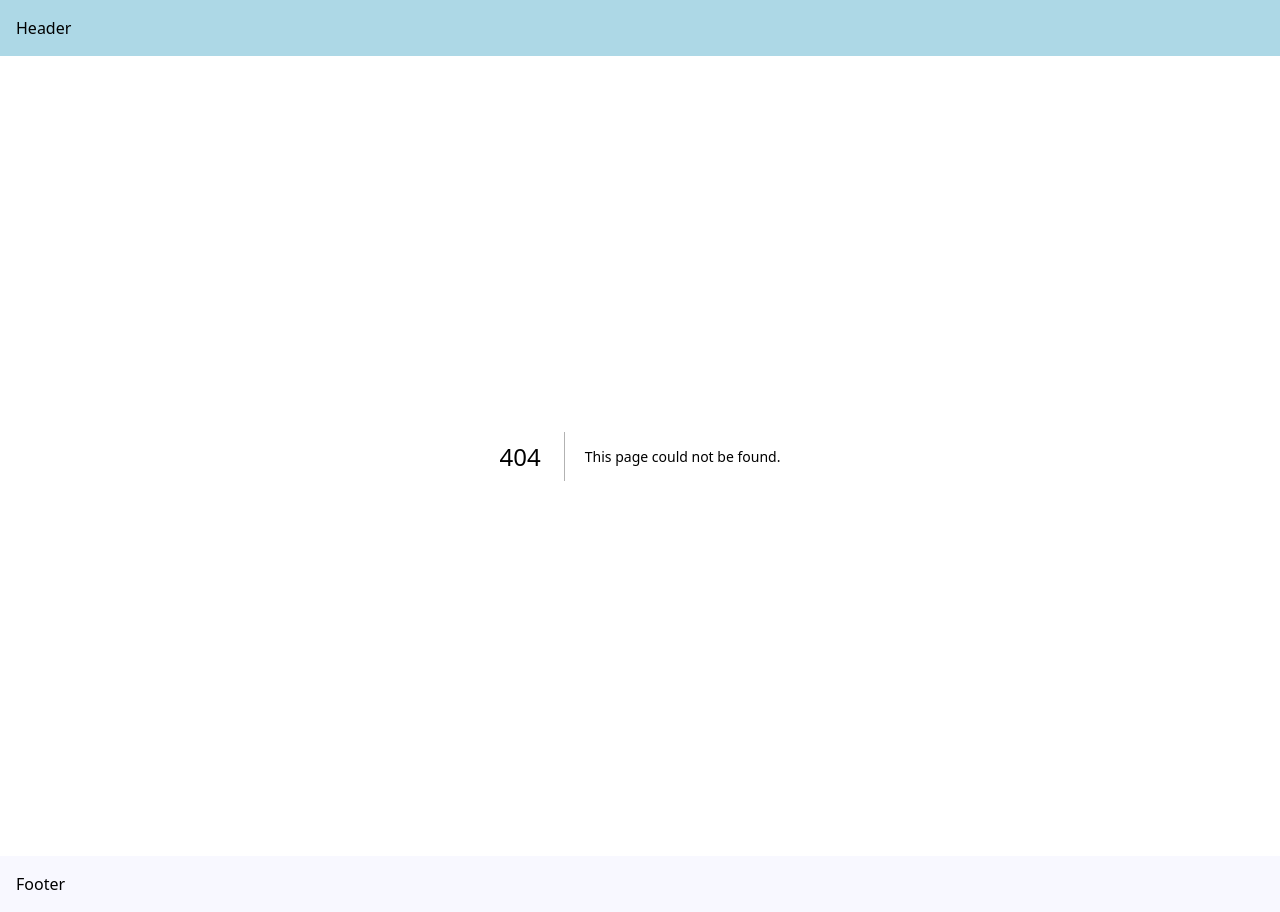
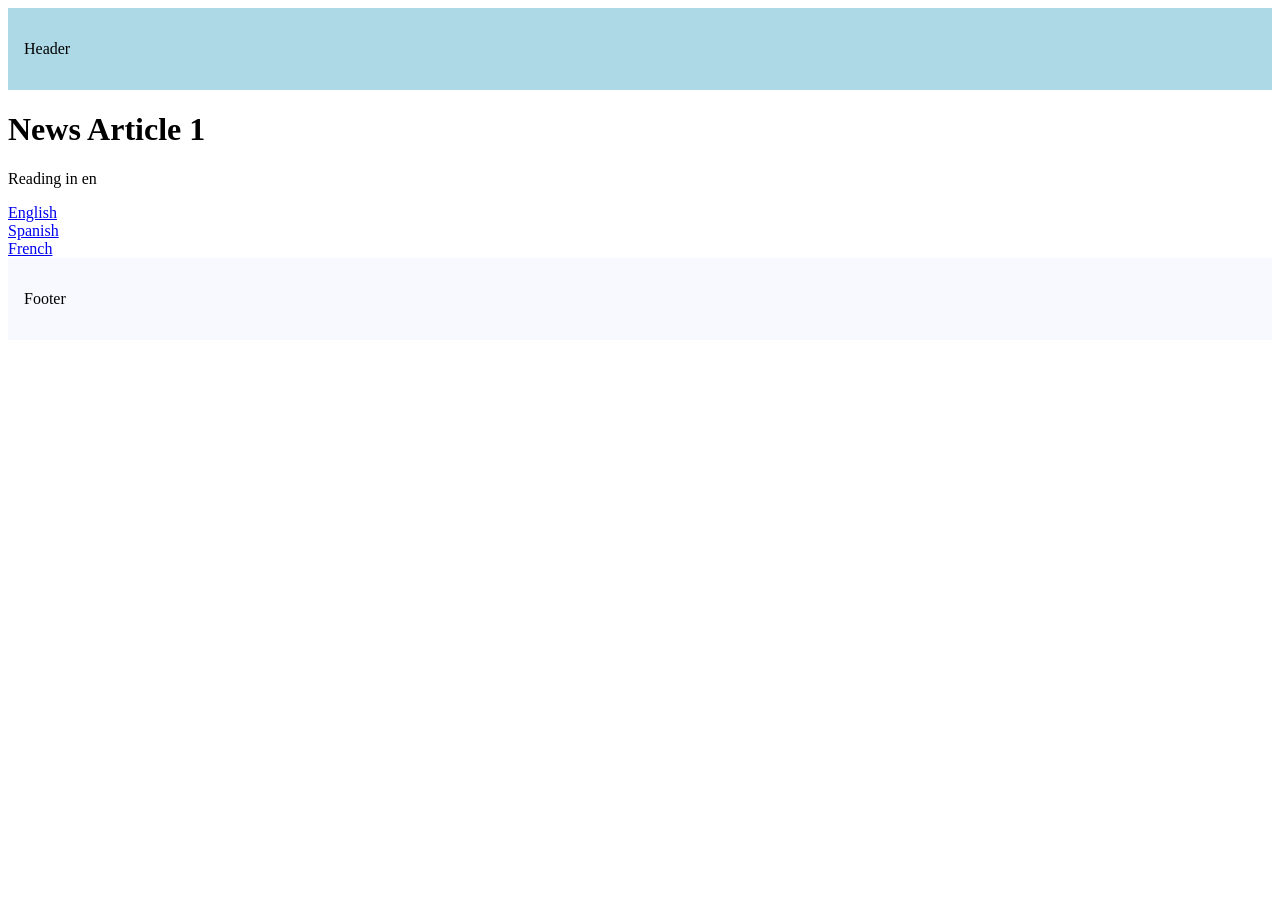
Before and after one commit to CloudFoundry276/nextjs-tutorials, a Next.js app in the folder routing-demo/: page /articles/1 in a window 1280 px wide. Before the commit this address had no page. After the commit the page ends 800 px from the top, so only its background shows below. Built offline with nearby package versions, Linux system fonts and the light colour scheme.

Commit message:
implement params & search params

```diff
--- a/routing-demo/src/app/(auth)/layout.tsx
+++ b/routing-demo/src/app/(auth)/layout.tsx
@@ -2,6 +2,7 @@
 
 import Link from "next/link";
 import { usePathname } from "next/navigation";
+import "./styles.css"
 
 const navLinks = [
     { name: "Register", href: "/register" },
@@ -18,7 +19,7 @@
                 const isActive = pathname === link.href || (pathname.startsWith(link.href) && link.href !== "/")
                 return (
                     <Link
-                        className={isActive ? "text-bold mr-4" : "text-blue-500 mr-4"}
+                        className={isActive ? "font-bold mr-4" : "text-blue-500 mr-4"}
                         href={link.href}
                         key={link.name}
                         style={{ marginRight: "10px" }}>
--- /dev/null
+++ b/routing-demo/src/app/articles/[articleId]/page.tsx
@@ -0,0 +1,23 @@
+"use client";
+import Link from "next/link";
+import { use } from "react";
+
+export default function NewsArticle({ params, searchParams }: {
+    params: Promise<{ articleId: string }>;
+    searchParams: Promise<{ lang?: "en" | "es" | "fr" }>;
+}) {
+    const { articleId } = use(params);
+    const { lang = "en" } = use(searchParams);
+    return (
+        <div>
+            <h1>News Article {articleId}</h1>
+            <p>Reading in {lang}</p>
+
+            <div>
+                <Link href={`/articles/${articleId}?lang=en`}>English</Link><br />
+                <Link href={`/articles/${articleId}?lang=es`}>Spanish</Link><br />
+                <Link href={`/articles/${articleId}?lang=fr`}>French</Link>
+            </div>
+        </div>
+    )
+}
--- a/routing-demo/src/app/layout.tsx
+++ b/routing-demo/src/app/layout.tsx
@@ -1,5 +1,4 @@
 import { Metadata } from "next"
-import "./globals.css"
 
 export const metadata: Metadata = {
   title: {
--- a/routing-demo/src/app/page.tsx
+++ b/routing-demo/src/app/page.tsx
@@ -7,6 +7,10 @@
             <Link href="/blog">Blog</Link>
             <br />
             <Link href="/products">Products</Link>
+            <br />
+            <Link href="/articles/breaking-news-123?lang=en">Read in English</Link>
+            <br />
+            <Link href="/articles/breaking-news-123?lang=fr">Read in French</Link>
         </>
     )
 }
```
Also changed, not shown: routing-demo/src/app/(auth)/styles.css (renamed from routing-demo/src/app/globals.css).
